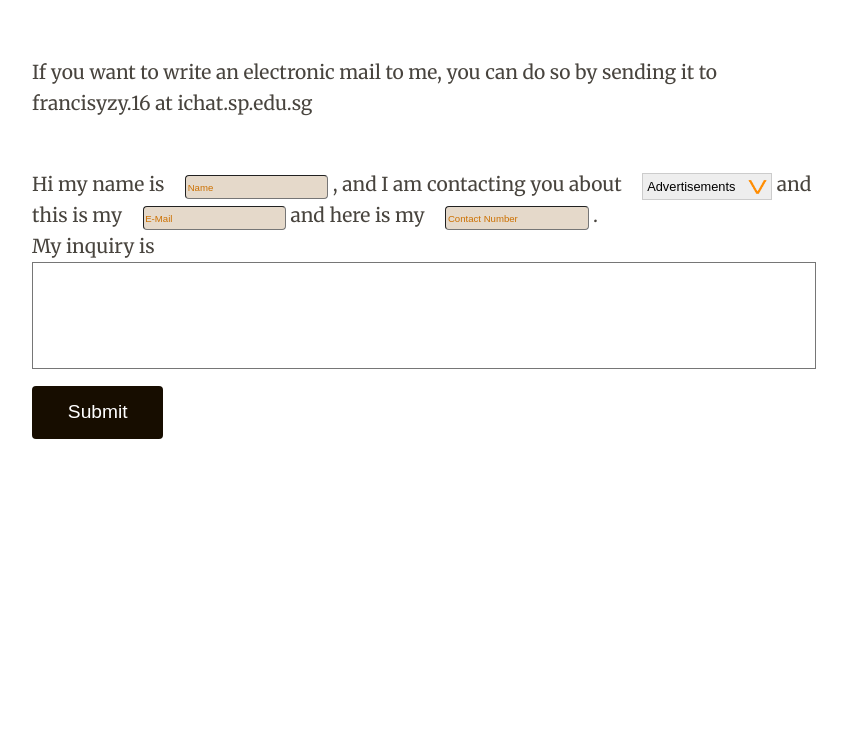
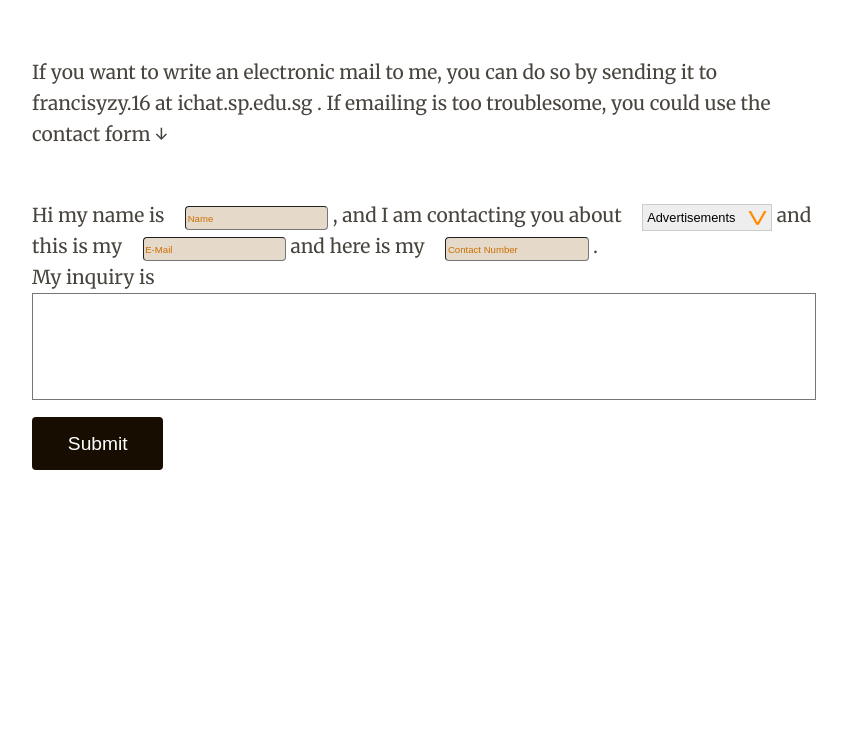
Before and after one commit to francisyzy/WCD-CA2, a plain HTML site: page html/about.html in a window 1280 px wide. Shown: the part 526-1260 px from the top of the page, without its empty margins (208-1055 px from the left). Drawn offline with nearby package versions, Linux system fonts and the light colour scheme; a script that the page names is missing.

Commit message:
Added some SEO Stuff

```diff
--- a/html/about.html
+++ b/html/about.html
@@ -6,6 +6,9 @@
     <!-- set the viewport width -->
     <meta name="viewport" content="width=device-width, initial-scale=1.0">
     <title>Francis Inc - About</title>
+	<!-- Search Engine Optimization-->
+	<meta name="description" content="Personal blog/portfolio for Francis Yeo">
+	<meta name="author" content="Francis Yeo">
     <!-- include the site stylesheet -->
     <link href="../css/styles.css" rel="stylesheet" type="text/css" media="all">
     <!-- include the site googlefonts -->
@@ -63,7 +66,7 @@
 				<div class="txt-area">
 					<div data-wow-delay="0.8s" class="span3 wow bounceInRight" id="aboutFly">
 						<p class="emailAddess">
-						If you want to write an electronic mail to me, you can do so by sending it to francisyzy.16 at ichat.sp.edu.sg
+						If you want to write an electronic mail to me, you can do so by sending it to francisyzy.16 at ichat.sp.edu.sg . If emailing is too troublesome, you could use the contact form ↓
 						</p>
 						<br>
 					</div>
@@ -75,6 +78,7 @@
 					</script>
 				</div>
 				<div class="form">
+					<div data-wow-delay="0.8s" class="span3 wow bounceInLeft" id="aboutFly">
 						<form>
 							<p>Hi my name is </p>
 							<input type="text" name="name" id="nameinput" placeholder="Name" required>
@@ -93,6 +97,7 @@
 							<textarea name="message"></textarea>
 							<button onclick="validate()" data-balloon-length="small" data-balloon="Thanks for sending an enquiry" data-balloon-pos="up">Submit</button>
 						</form>
+					</div>
 				</div>
 			</div>
 			<!-- Change the width and height values to suit you best -->
```
Also changed, not shown: html/designFinals.html (+3 -0 lines), html/featuredProject.html (+3 -0 lines), html/postStyles.html (+3 -0 lines), html/showcase.html (+3 -0 lines), html/websiteArt.html (+3 -0 lines). Lines whose indentation alone changed are shown as unchanged.
